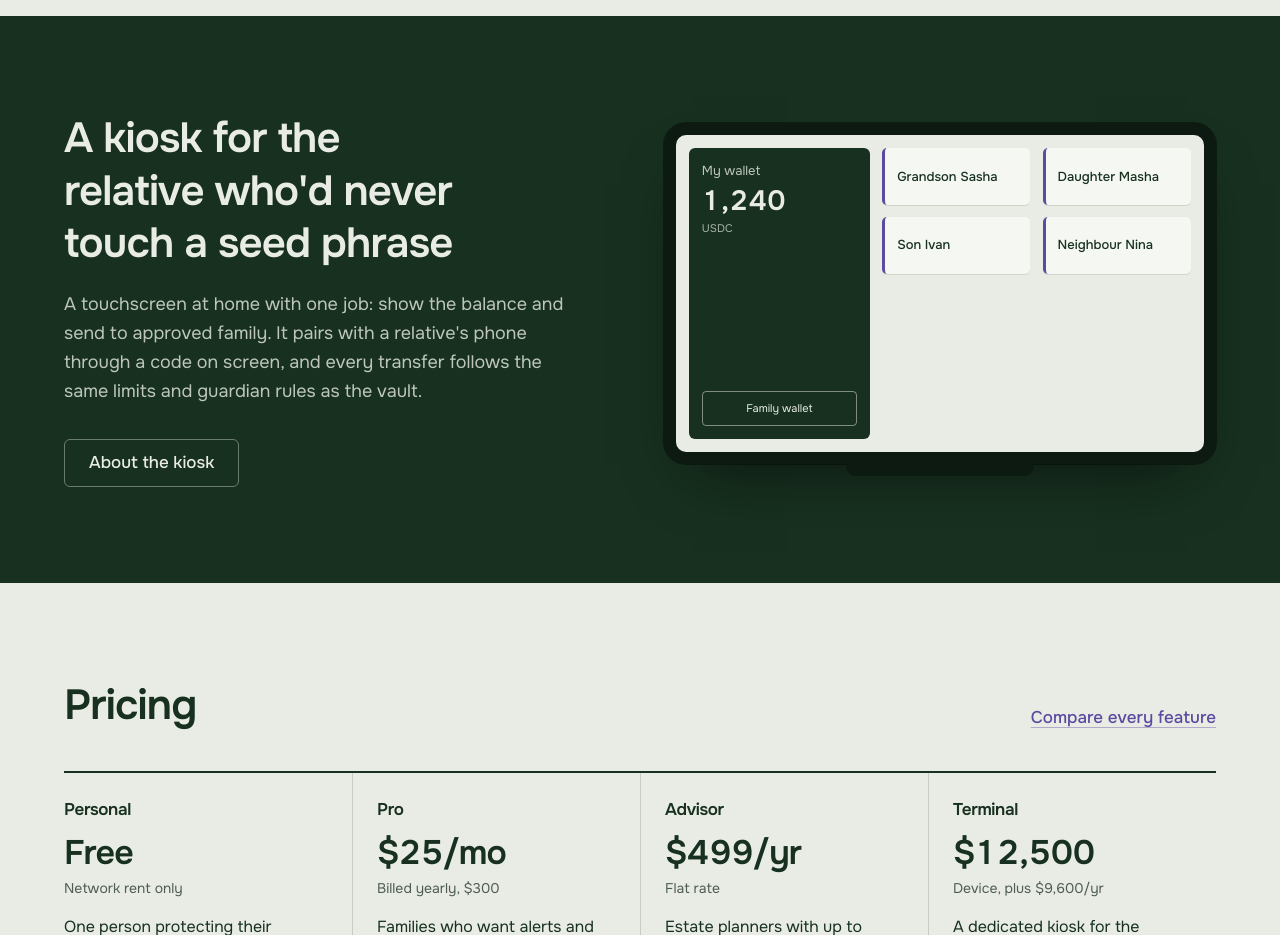
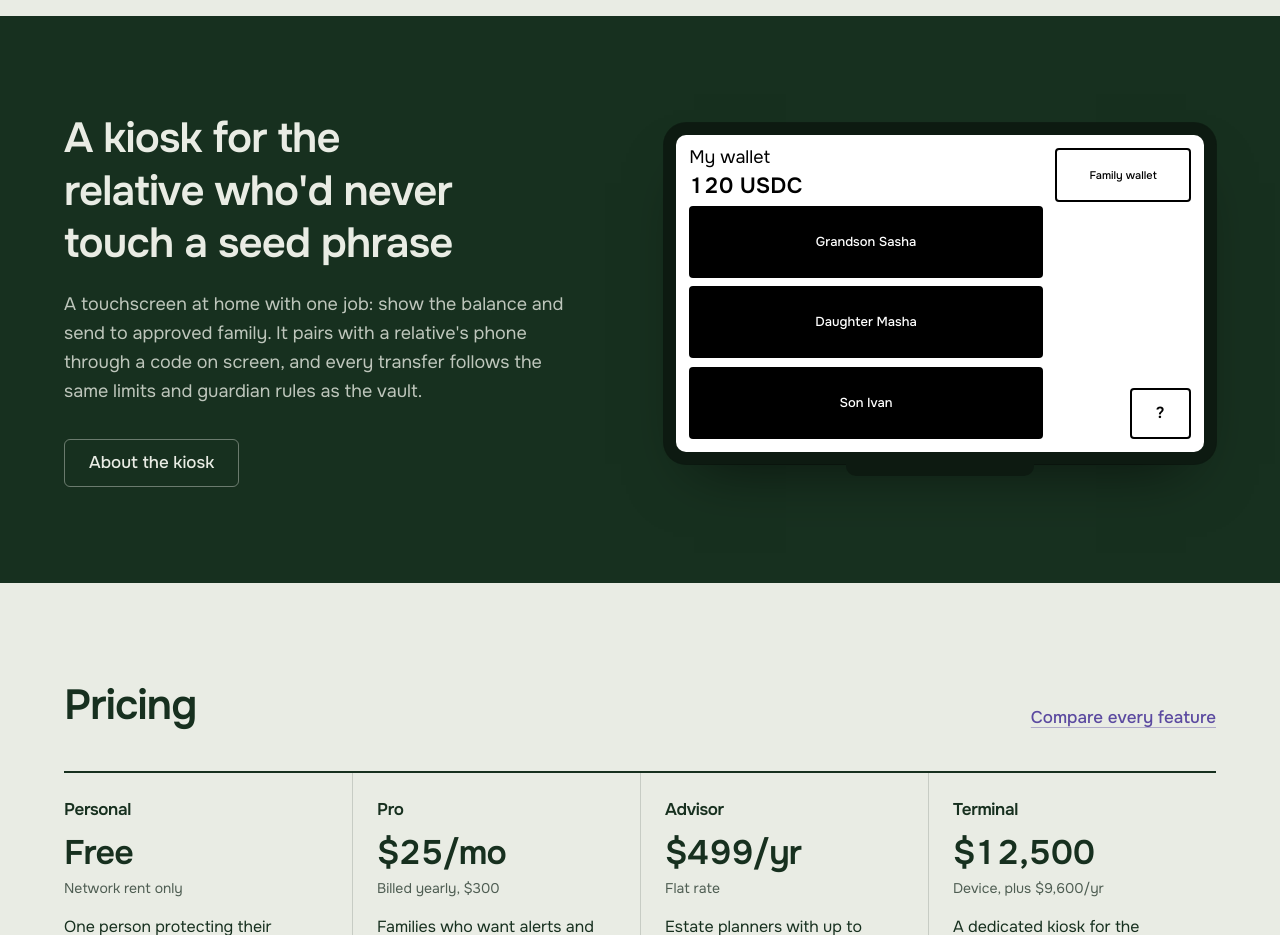
Before and after one commit to Zer0C00I/Trellis, a Next.js app in the folder web/: page / in a window 1280 px wide. Shown: the part 1880-2815 px from the top of the page. Built offline with nearby package versions, Linux system fonts and the light colour scheme; no server answers; what @solana/wallet-adapter-react, @solana/wallet-adapter-react-ui, @solana/web3.js would draw is missing.

Commit message:
fix(web): draw the kiosk illustration in its real black-and-white theme

```diff
--- a/web/src/components/site/kiosk-device.tsx
+++ b/web/src/components/site/kiosk-device.tsx
@@ -1,31 +1,34 @@
-// The kiosk's "My wallet" screen as redesigned in kiosk-gui/ui: an Ivy panel
-// with the balance on the left and the family as large tiles on the right.
-// Drawn at the device's 800x480 proportions; purely illustrative.
+// The kiosk's "My wallet" screen as built in kiosk-gui/ui: black on white for
+// WCAG 2.2 AAA contrast, family as large black buttons, and the controls that
+// stay put on every screen in the right column. Drawn at the device's 800x480
+// proportions; purely illustrative.
 
-const FAMILY = ['Grandson Sasha', 'Daughter Masha', 'Son Ivan', 'Neighbour Nina']
+const FAMILY = ['Grandson Sasha', 'Daughter Masha', 'Son Ivan']
 
 export function KioskDevice({ className = '' }: { className?: string }) {
   return (
     <div className={`w-full max-w-[560px] ${className}`} aria-hidden>
       <div className="rounded-[22px] bg-[#0d1a11] p-3 shadow-[0_30px_60px_-30px_rgb(0_0_0/0.6)] ring-1 ring-black/40">
-        <div className="grid aspect-[800/480] grid-cols-[36%_1fr] gap-[2.5%] overflow-hidden rounded-[10px] bg-lichen p-[2.5%]">
-          <div className="flex flex-col rounded-[6px] bg-ivy p-[7%] text-lichen">
-            <span className="text-[clamp(8px,1.6vw,13px)] opacity-80">My wallet</span>
-            <span className="tabular mt-[4%] text-[clamp(14px,3.4vw,28px)] font-semibold leading-none">1,240</span>
-            <span className="mt-[3%] text-[clamp(7px,1.3vw,11px)] opacity-70">USDC</span>
-            <span className="mt-auto rounded-[4px] border border-lichen/50 py-[5%] text-center text-[clamp(7px,1.3vw,11px)]">
-              Family wallet
-            </span>
-          </div>
-          <div className="grid grid-cols-2 content-start gap-[4%]">
+        <div className="grid aspect-[800/480] grid-cols-[1fr_27%] gap-[2.5%] overflow-hidden rounded-[10px] bg-white p-[2.5%] text-black">
+          <div className="flex flex-col gap-[3%]">
+            <span className="text-[clamp(10px,2.2vw,18px)] leading-none">My wallet</span>
+            <span className="tabular text-[clamp(12px,2.6vw,22px)] font-semibold leading-none">120 USDC</span>
             {FAMILY.map((name) => (
               <span
                 key={name}
-                className="flex aspect-[2.6/1] items-center rounded-[5px] border-l-[3px] border-wisteria bg-paper px-[8%] text-[clamp(8px,1.6vw,13px)] font-medium text-ivy shadow-[0_1px_0_rgb(23_48_31/0.12)]"
+                className="flex flex-1 items-center justify-center rounded-[4px] bg-black text-[clamp(8px,1.6vw,13px)] font-medium text-white"
               >
                 {name}
               </span>
             ))}
+          </div>
+          <div className="flex flex-col justify-between">
+            <span className="rounded-[4px] border-2 border-black py-[12%] text-center text-[clamp(7px,1.3vw,11px)] font-medium">
+              Family wallet
+            </span>
+            <span className="self-end rounded-[4px] border-2 border-black px-[18%] py-[8%] text-[clamp(10px,2vw,16px)] font-semibold">
+              ?
+            </span>
           </div>
         </div>
       </div>
```
